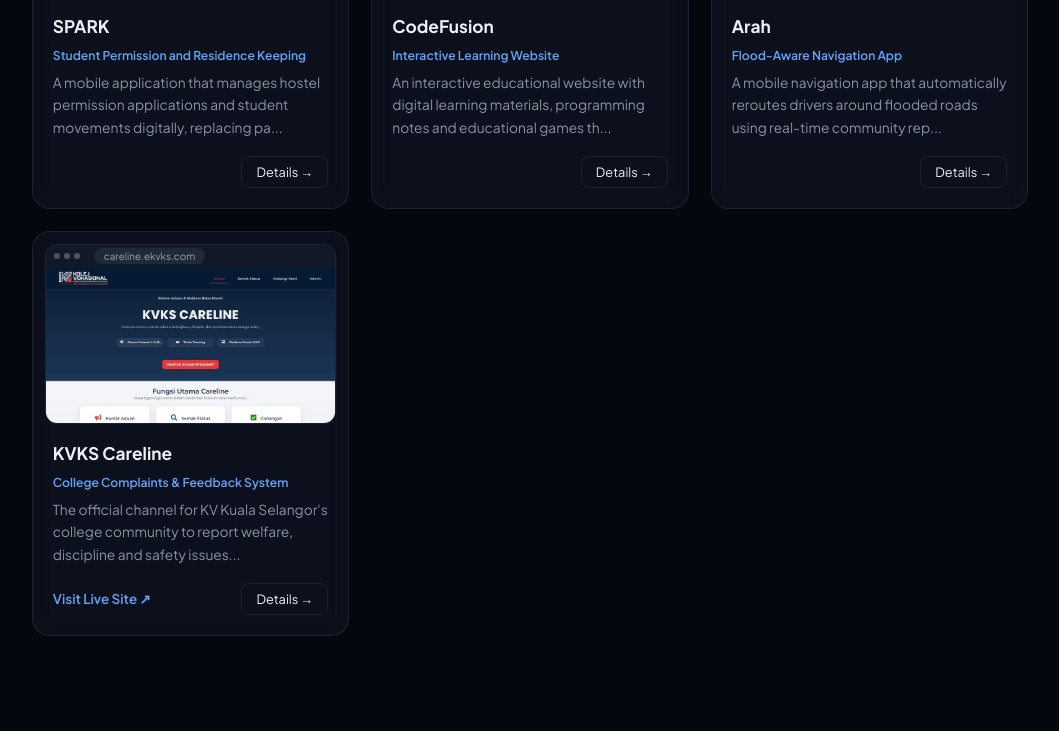
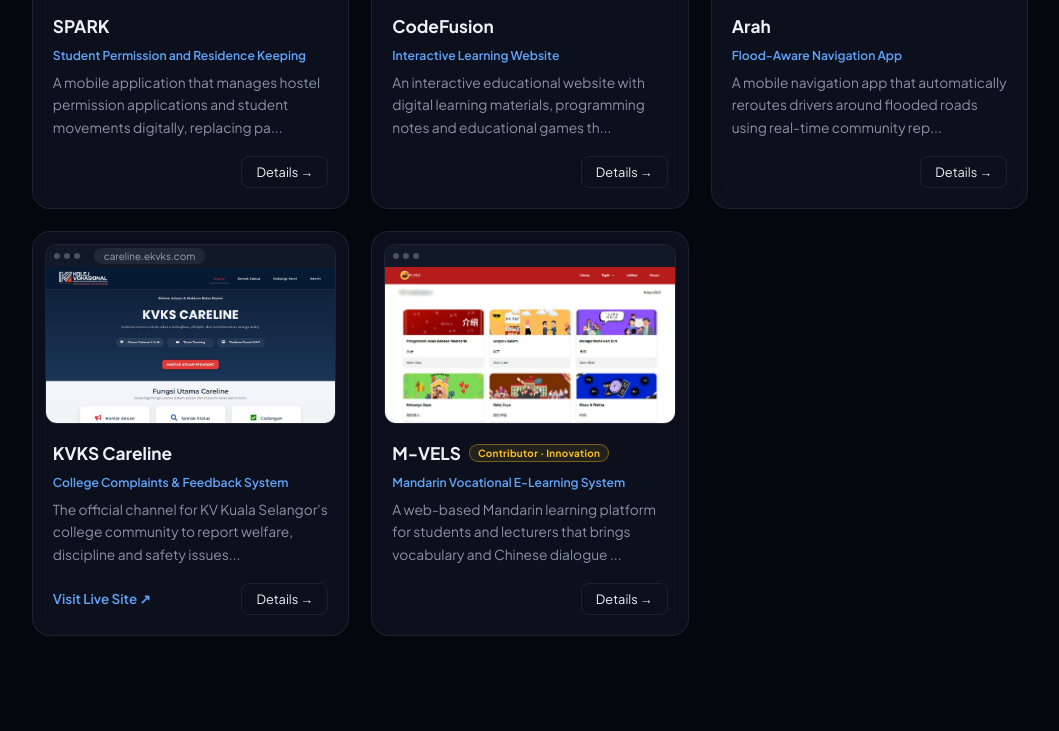
Before and after one commit to isymars/isymars.github.io, a plain HTML site: page index.html in a window 1280 px wide. Shown: the part 2270-3001 px from the top of the page, without its empty margins (110-1169 px from the left). Drawn offline with Linux system fonts and the light colour scheme.

Commit message:
Add files via upload

```diff
--- a/index.html
+++ b/index.html
@@ -140,6 +140,8 @@ body.light .hero p.lead{color:var(--muted)}
 .mock.shot img{position:absolute;top:22px;left:0;width:100%;height:calc(100% - 22px);object-fit:cover;object-position:top;transition:transform .6s}
 .proj:hover .mock.shot img{transform:scale(1.04)}
 .mock.shot.raw img{top:0;height:100%;object-position:center}
+.role{display:inline-block;vertical-align:3px;margin-left:8px;font-size:.62rem;font-weight:700;letter-spacing:.3px;color:#fbbf24;border:1px solid rgba(251,191,36,.4);background:rgba(251,191,36,.1);padding:2px 8px;border-radius:20px}
+.role.big,.dgrid p.role.big{margin:0 0 16px;font-size:.78rem;vertical-align:0;color:#fbbf24}
 .dgrid .mock.shot.raw{height:auto;aspect-ratio:1200/750}
 .proj .body{padding:18px 20px 20px}
 .proj h4{font-size:1.08rem;margin-bottom:6px}
@@ -552,15 +554,18 @@ const PR=[
    f:['Digital learning materials','Programming notes','Educational games','User-friendly web-based activities']},
   {t:'Arah',sub:'Flood-Aware Navigation App',e:'🧭',c:'#0f766e',img:'arah.jpg',raw:true,d:'A mobile navigation app that automatically reroutes drivers around flooded roads using real-time community reports, with flood risk prediction and an authority dashboard.',s:['Flutter','Firebase','Mobile App'],
    f:['Automatic rerouting around flooded roads using real-time community reports','Vehicle-specific flood avoidance','Photo-verified flood reporting','Rainfall-based flood risk prediction','Toll and lane guidance','Authority dashboard']},  {t:'KVKS Careline',sub:'College Complaints & Feedback System',e:'📣',c:'#9f1239',url:'https://careline.ekvks.com/',img:'careline.jpg',d:'The official channel for KV Kuala Selangor\'s college community to report welfare, discipline and safety issues, track them with a ticket number and share feedback.',s:['WordPress','Elementor','Web System'],
-   f:['Submit complaints on welfare, discipline and safety','Ticket number to check complaint status','Feedback channel for praise and suggestions','Login-protected submissions for college members']},
+   f:['Submit complaints on welfare, discipline and safety','Ticket number to check complaint status','Feedback channel for praise and suggestions','Login-protected submissions for college members']},  {t:'M-VELS',sub:'Mandarin Vocational E-Learning System',e:'🀄',c:'#b91c1c',img:'mvels.jpg',role:'Contributor · Innovation',
+   d:'A web-based Mandarin learning platform for students and lecturers that brings vocabulary and Chinese dialogue learning together with pronunciation, interactive practice, score records and AI chatbot integration. I contributed to the innovation work for this project.',
+   s:['PHP','MySQL','HTML','CSS','JavaScript','OpenAI API'],
+   f:['Student and lecturer accounts','Vocabulary and dialogue lessons','Audio pronunciation','Interactive exercises','Student score records','AI chatbot integration']},
 ];
 const mock=p=>p.raw?`<div class="mock shot raw" style="background:#071422"><img src="${p.img}" alt="${p.t} app screens" loading="lazy"></div>`:p.img?`<div class="mock shot" style="background:#0b1020"><div class="bar"><i></i><i></i><i></i>${p.url?`<span class="addr">${p.url.replace(/^https?:\/\//,'').replace(/\/$/,'')}</span>`:''}</div><img src="${p.img}" alt="${p.t} screenshot" loading="lazy"></div>`:`<div class="mock" style="background:linear-gradient(135deg,${p.c},#0b1020)"><div class="bar"><i></i><i></i><i></i></div><div class="ui"><div></div><div></div><div></div><div></div></div><span class="em">${p.e}</span></div>`;
-document.getElementById('pgrid').innerHTML=PR.map((p,i)=>`<div class="proj glass">${mock(p)}<div class="body"><h4>${p.t}</h4><small style="color:var(--blue2);font-size:.76rem;font-weight:600">${p.sub}</small><p style="margin-top:8px">${p.d.slice(0,110)}...</p>
+document.getElementById('pgrid').innerHTML=PR.map((p,i)=>`<div class="proj glass">${mock(p)}<div class="body"><h4>${p.t}${p.role?`<span class="role">${p.role}</span>`:''}</h4><small style="color:var(--blue2);font-size:.76rem;font-weight:600">${p.sub}</small><p style="margin-top:8px">${p.d.slice(0,110)}...</p>
   <div class="row">${p.url?`<a class="lnk" href="${p.url}" target="_blank" rel="noopener">Visit Live Site ↗</a>`:'<span></span>'}<button class="det" data-i="${i}">Details →</button></div></div></div>`).join('');
 const det=document.getElementById('detail');
 document.querySelectorAll('.det').forEach(b=>b.onclick=()=>{const p=PR[b.dataset.i];
   det.innerHTML=`<div class="crumb"><button id="back">← Back</button><span>Projects</span>›<b>${p.t}</b></div>
-  <div class="dgrid"><div><h1>${p.t}</h1><p style="color:var(--blue2);font-weight:600;margin:-8px 0 14px">${p.sub}</p><p>${p.d}</p><h5>‹/› Technologies Used</h5><div class="chips">${p.s.map(x=>`<span>${x}</span>`).join('')}</div>
+  <div class="dgrid"><div><h1>${p.t}</h1><p style="color:var(--blue2);font-weight:600;margin:-8px 0 14px">${p.sub}</p>${p.role?`<p class="role big">My role: ${p.role}</p>`:''}<p>${p.d}</p><h5>‹/› Technologies Used</h5><div class="chips">${p.s.map(x=>`<span>${x}</span>`).join('')}</div>
   <h5>✦ Key Features</h5><p>${p.f.map(x=>'• '+x).join('<br>')}</p>${p.url?`<a class="btn pri" style="margin-top:26px" href="${p.url}" target="_blank" rel="noopener">Visit Live Site ↗</a>`:''}</div>${mock(p)}</div>`;
   det.classList.add('open');det.scrollTop=0;document.body.style.overflow='hidden';
   document.getElementById('back').onclick=()=>{det.classList.remove('open');document.body.style.overflow=''}});
@@ -639,6 +644,7 @@ Personal skills: leadership and team management, problem-solving, communication,
 Experience: Warehouse Assistant at Rurutiki Sdn Bhd (2024-2026): receiving, inspecting and organising incoming inventory; coordinating picking, packing and preparing goods for shipment; keeping the warehouse organised with proper storage procedures.
 Projects: (1) SPARK - Student Permission and Residence Keeping: a mobile app that manages hostel permission applications and student movements digitally, with student applications, warden approval, QR code generation and scanning, and automated entry/exit records using Firebase. (2) CodeFusion - Interactive Learning Website: educational website with digital learning materials, programming notes and educational games. (3) Arah - Flood-Aware Navigation App: a mobile navigation app built with Flutter and Firebase that automatically reroutes drivers around flooded roads using real-time community reports, with vehicle-specific flood avoidance, photo-verified reporting, rainfall-based flood risk prediction, toll and lane guidance, and an authority dashboard.
 (4) KVKS Careline (https://careline.ekvks.com/): the official complaints and feedback system of KV Kuala Selangor, built on WordPress with Elementor, where the college community submits welfare, discipline and safety complaints, checks status with a ticket number and gives feedback.
+(5) M-VELS - Mandarin Vocational E-Learning System: a project Anniq contributed to (it is NOT his own project or final year project); a web-based Mandarin learning platform for students and lecturers with vocabulary and dialogue lessons, audio pronunciation, interactive exercises, score records and AI chatbot integration (PHP, MySQL, HTML, CSS, JavaScript, OpenAI API). Anniq's role: contributor to the project's innovation work (he did not build the whole system).
 Achievements: developed SPARK and took part in an innovation programme/competition; Head of Hostel Student Council; represented the college in volleyball for 4 years, including national level.
 Contact: email anniqdarwisyamrin7@gmail.com; GitHub isymars; Instagram anniqszn; TikTok ssup; LinkedIn ANNIQ DARWISY BIN AMRIN. Resume can be downloaded or viewed in the About section.`;
   const SYS=`You are ssup, a friendly AI assistant on the portfolio website of Anniq Darwisy. Answer visitors' questions about Anniq using ONLY the facts below. Keep answers short (1-3 sentences, max ~70 words), warm and professional. Reply in the visitor's language (English or Malay). If something isn't in the facts, say you don't know and suggest emailing Anniq. Never invent details. Never share a home address or anyone's phone number. If asked to do unrelated tasks, politely steer back to Anniq. Plain text only, no markdown.\n\nFACTS:\n${FACTS}`;
@@ -671,6 +677,7 @@ Contact: email anniqdarwisyamrin7@gmail.com; GitHub isymars; Instagram anniqszn;
     {k:['codefusion','learning','education','games','website project','pembelajaran'],a:{en:"CodeFusion is an interactive learning website by Anniq, with digital learning materials, programming notes and educational games to make learning more engaging.",ms:"CodeFusion ialah laman web pembelajaran interaktif dengan bahan digital, nota pengaturcaraan dan permainan pendidikan."}},
     {k:['project','projects','portfolio','built','work','made','projek','buat'],a:{en:"His main projects are SPARK (a hostel permission app with QR codes and Firebase), Arah (a flood-aware navigation app built with Flutter and Firebase) CodeFusion (an interactive learning website) and KVKS Careline (the college's complaints system). Check the Portfolio section for details!",ms:"Projek utama Anniq: SPARK (aplikasi kebenaran asrama), Arah (aplikasi navigasi peka banjir dengan Flutter dan Firebase) CodeFusion (laman web pembelajaran interaktif) dan KVKS Careline (sistem aduan kolej). Lihat bahagian Portfolio!"}},
     {k:['careline','complaint','complaints','aduan','ticket','tiket','kvks careline','feedback system'],a:{en:"KVKS Careline (careline.ekvks.com) is the official complaints and feedback system for KV Kuala Selangor. College members can report welfare, discipline and safety issues, track them with a ticket number and send feedback. It's built on WordPress with Elementor.",ms:"KVKS Careline (careline.ekvks.com) ialah sistem aduan dan maklum balas rasmi KV Kuala Selangor. Warga kolej boleh buat aduan kebajikan, disiplin dan keselamatan, semak status dengan nombor tiket dan beri cadangan. Dibina dengan WordPress dan Elementor."}},
+    {k:['m-vels','mvels','mandarin','chinese','e-learning','cina'],a:{en:"M-VELS (Mandarin Vocational E-Learning System) is a web platform for learning Mandarin with vocabulary, dialogues, audio pronunciation, exercises, score records and an AI chatbot. Anniq contributed to its innovation work, but it isn't his own project.",ms:"M-VELS ialah platform web untuk belajar Bahasa Mandarin dengan kosa kata, dialog, sebutan audio, latihan, rekod markah dan chatbot AI. Anniq menyumbang dalam bahagian inovasi, tetapi ia bukan projek milik Anniq sendiri."}},
     {k:['arah','flood','banjir','navigation','navigasi','route','reroute','jalan'],a:{en:"Arah is a flood-aware navigation app by Anniq, built with Flutter and Firebase. It reroutes drivers around flooded roads using real-time community reports, and adds vehicle-specific flood avoidance, photo-verified reports, rainfall-based flood risk prediction, toll and lane guidance, and an authority dashboard.",ms:"Arah ialah aplikasi navigasi peka banjir yang dibina dengan Flutter dan Firebase. Ia menukar laluan pemandu untuk elak jalan banjir berdasarkan laporan komuniti masa nyata, dengan ramalan risiko banjir, laporan bergambar dan papan pemuka pihak berkuasa."}},
     {k:['study','studies','education','college','diploma','cgpa','school','kv','svm','belajar','kolej','pendidikan'],a:{en:"Anniq is pursuing a Diploma in Computer Technology at KV Kuala Selangor (2025–2027) with a CGPA of 3.71. Before that he completed SVM in Database Management and Web System Development (CGPA 3.42).",ms:"Anniq sedang mengikuti Diploma Teknologi Komputer di KV Kuala Selangor (2025–2027) dengan CGPA 3.71. Sebelum itu SVM Pengurusan Pangkalan Data dan Pembangunan Sistem Web (CGPA 3.42)."}},
     {k:['experience','job','worked','warehouse','rurutiki','pengalaman','kerja'],a:{en:"Anniq worked as a Warehouse Assistant at Rurutiki Sdn Bhd (2024–2026), handling inventory receiving and inspection, picking and packing for shipment, and keeping the warehouse organised.",ms:"Anniq pernah bekerja sebagai Warehouse Assistant di Rurutiki Sdn Bhd (2024–2026), menguruskan inventori, pembungkusan dan penyusunan gudang."}},
```
Also changed, not shown: mvels.jpg (added).
